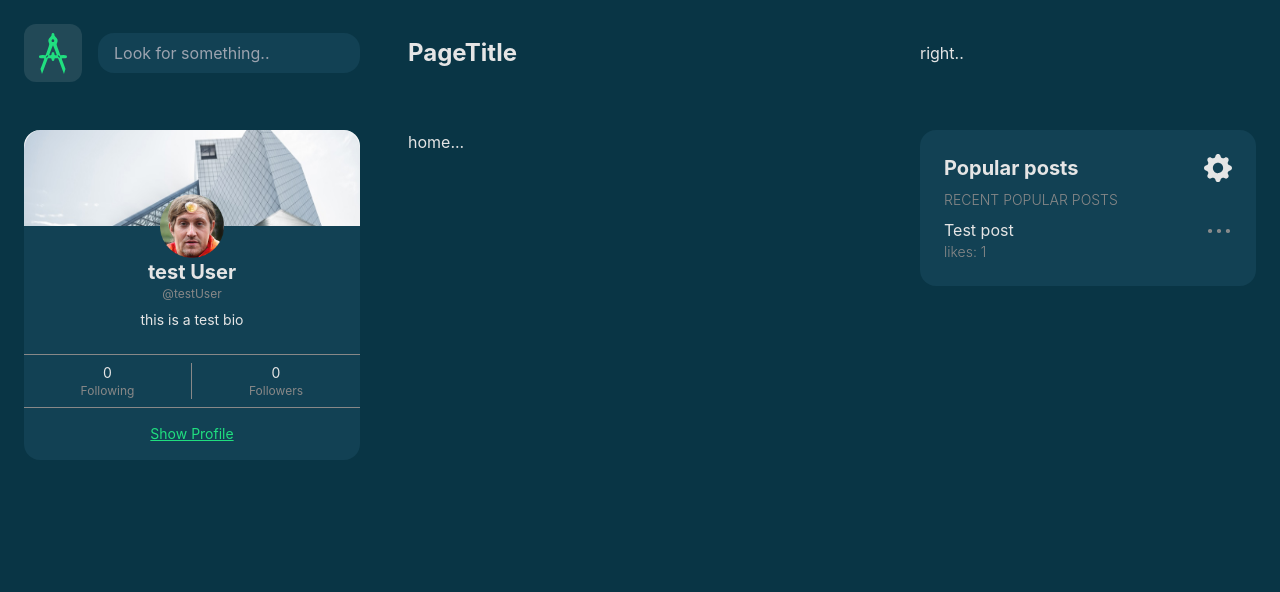
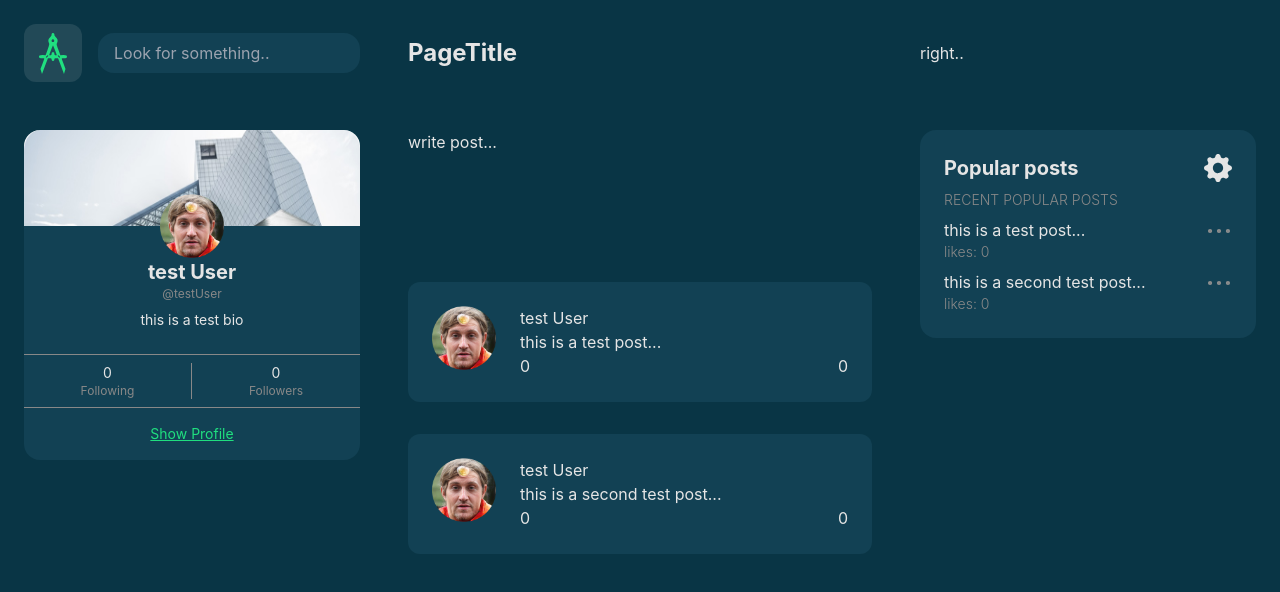
Before and after one commit to orcanicman/thinkr-js, a React (Create React App) app: page / in a window 1280 px wide. Shown: the top 592 px of the page. Built offline with nearby package versions, Linux system fonts and the light colour scheme.

Commit message:
added basic post layout

```diff
--- a/src/layouts/components/HighlightedPosts/HighlightedItem.tsx
+++ b/src/layouts/components/HighlightedPosts/HighlightedItem.tsx
@@ -1,10 +1,10 @@
 import React from "react";
-import { IPost } from "./HighlightedPosts";
+import { Post } from "../../../types/Post";
 
 interface HighlightedItemProps {
   children: React.ReactNode;
   logo?: React.ReactNode;
-  post?: IPost;
+  post?: Post;
 }
 
 export const HighlightedItem: React.FC<HighlightedItemProps> = ({
--- a/src/layouts/components/HighlightedPosts/HighlightedPosts.tsx
+++ b/src/layouts/components/HighlightedPosts/HighlightedPosts.tsx
@@ -1,33 +1,13 @@
-import React from "react";
+import React, { useState } from "react";
 import MeatBall from "../../../assets/menu_meatball";
 import Settings from "../../../assets/settings";
 import { HighlightedItem } from "./HighlightedItem";
-
-export interface IUser {
-  id: string;
-  name: string;
-  tag: string;
-}
-
-export interface IPost {
-  id: string;
-  title: string;
-  likes: Array<IUser>;
-  comments: Array<IUser>;
-}
-
-const posts: IPost[] = [
-  {
-    id: "qwertyuiop",
-    title: "Test post",
-    comments: [],
-    likes: [{ id: "hlep", name: "Pieter", tag: "pieter123" }],
-  },
-];
-
+import { posts as testPosts } from "../../../testData/posts";
+import { Post } from "../../../types/Post";
 interface HighlightedPostsProps {}
 
 export const HighlightedPosts: React.FC<HighlightedPostsProps> = () => {
+  const [posts, setPosts] = useState<Post[]>(testPosts);
   return (
     <div className="bg-darkTransparentHighlight p-6 rounded-2xl space-y-2">
       <HighlightedItem logo={<Settings />}>
@@ -40,7 +20,7 @@ export const HighlightedPosts: React.FC<HighlightedPostsProps> = () => {
       </HighlightedItem>
       {posts.map((post, i) => (
         <HighlightedItem key={i} logo={<MeatBall />} post={post}>
-          {post.title}
+          {post.content}
         </HighlightedItem>
       ))}
     </div>
--- /dev/null
+++ b/src/layouts/components/Post/Post.tsx
@@ -0,0 +1,11 @@
+import React from "react";
+
+interface PostProps {}
+
+export const Post: React.FC<PostProps> = () => {
+  return (
+    <div>
+      <div>post...</div>
+    </div>
+  );
+};
--- a/src/pages/Home/Home.tsx
+++ b/src/pages/Home/Home.tsx
@@ -1,12 +1,39 @@
-import React from "react";
+import React, { useState } from "react";
+import ProfileImage from "../../assets/Profile_Image.png";
 import MainLayout from "../../layouts/Main";
+import { posts as testPosts } from "../../testData/posts";
+import { Post } from "../../types/Post";
 
 interface HomeProps {}
 
 export const Home: React.FC<HomeProps> = () => {
+  const [posts, setPosts] = useState<Post[]>(testPosts);
+
   return (
     <MainLayout>
-      <div className="">home...</div>
+      <div className="mb-32">write post...</div>
+      <div className="">
+        {testPosts.map((post, i) => (
+          <div
+            key={i}
+            className="bg-darkTransparentHighlight rounded-xl mb-8 p-6"
+          >
+            <div className="flex">
+              <div className="mr-6">
+                <img alt="Profile" src={ProfileImage} className="w-16 h-16" />
+              </div>
+              <div className="grow">
+                <div>{post.user?.profile.name}</div>
+                <div>{post.content}</div>
+                <div className="flex justify-between">
+                  <div>{post.likes.length}</div>
+                  <div>{post.comments.length}</div>
+                </div>
+              </div>
+            </div>
+          </div>
+        ))}
+      </div>
     </MainLayout>
   );
 };
--- a/src/testData/posts.ts
+++ b/src/testData/posts.ts
@@ -1,9 +1,19 @@
 import { Post } from "../types/Post";
+import { user } from "./users";
 
 export const post: Post = {
+  user: user,
   content: "this is a test post...",
   comments: [],
   likes: [],
 };
 
-export const posts: Post[] = [post];
+export const posts: Post[] = [
+  post,
+  {
+    user: user,
+    content: "this is a second test post...",
+    comments: [],
+    likes: [],
+  },
+];
```
